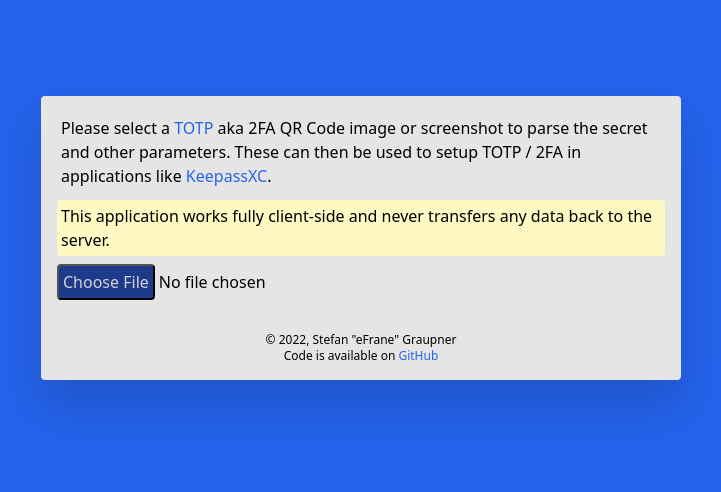
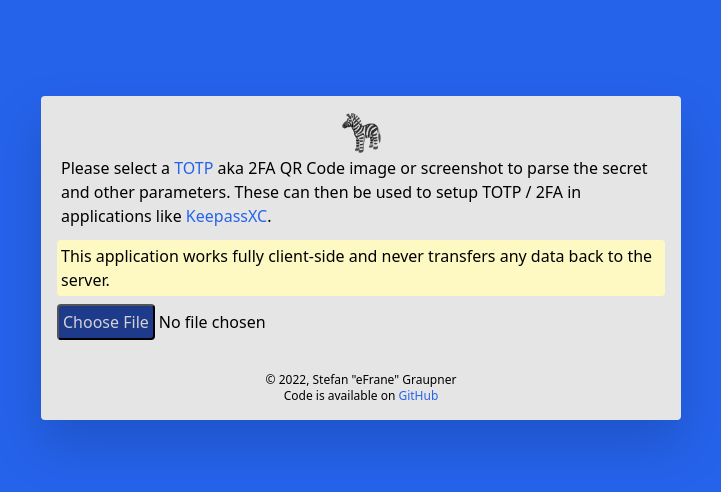
Before and after one commit to eFrane/zebra, a Vue app: page / in a window 1280 px wide. Shown: the top 492 px of the page, without its empty margins (279-1000 px from the left). Built offline with nearby package versions, Linux system fonts and the light colour scheme.

Commit message:
feat: Zebra

```diff
--- a/src/App.vue
+++ b/src/App.vue
@@ -1,5 +1,6 @@
 <template>
   <div class="w-2/3 lg:w-1/2 mx-auto mt-24 bg-neutral-200 p-4 drop-shadow-2xl rounded">
+    <h1 class="text-4xl text-center">🦓</h1>
     <p class="mb-2 p-1">
       Please select a <a href="https://en.wikipedia.org/wiki/Time-based_one-time_password" class="text-blue-600 hover:text-blue-400">TOTP</a> aka
       2FA QR Code image or screenshot to parse the secret and other parameters.
```
